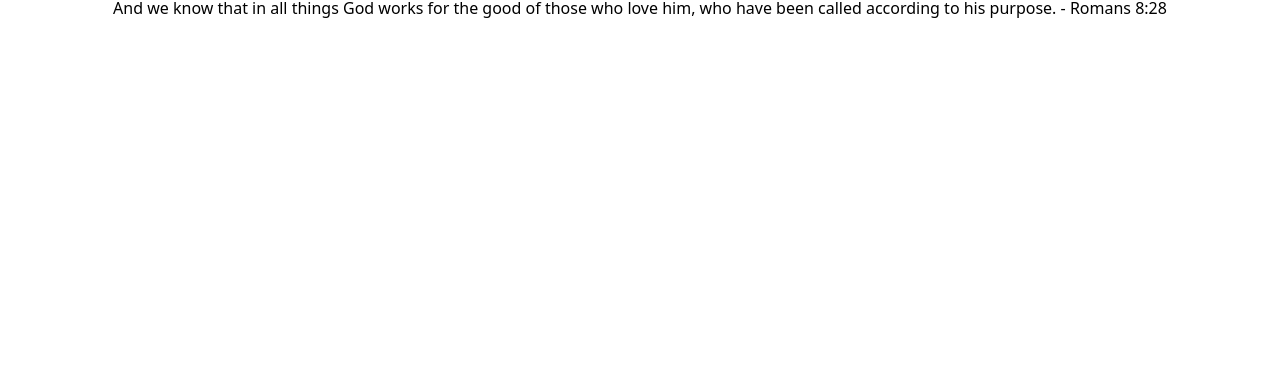
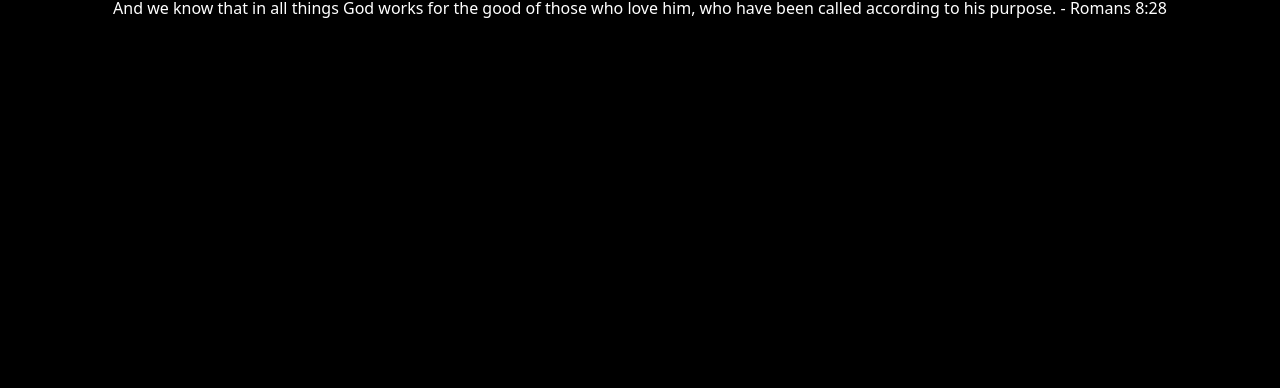
Before and after one commit to Ipaye/digital-o, a website: page index.html in a window 1280 px wide. Shown: the part 412-800 px from the top of the page. Drawn offline with nearby package versions, Linux system fonts and the light colour scheme.

Commit message:
chore: add dark mode check automatically

```diff
--- a/index.html
+++ b/index.html
@@ -38,7 +38,7 @@
       }
     </style>
   </head>
-  <body class="flex flex-col items-center justify-center h-screen ">
+  <body class="dark flex flex-col items-center justify-center h-screen ">
     <button
       id="toggle"
       class="fixed top-4 right-4 bg-gray-600 p-2 rounded"
@@ -48,6 +48,9 @@
     <h1 class="lg:text-4xl text-2xl font-bold ">Give your life to Christ - 💁🏾‍♂️</h1>
         <div id="quote" class="text-center text-muted px-4 py-2  dark:text-white"></div>
    <script>
+    if (window.matchMedia && window.matchMedia('(prefers-color-scheme: dark)').matches) {
+        document.body.classList.add('dark');
+      }
     const bibleVerses = [
         "For I know the plans I have for you, declares the Lord, plans for welfare and not for evil, to give you a future and a hope. - Jeremiah 29:11",
         "The Lord is my shepherd; I shall not want. - Psalm 23:1",
```
